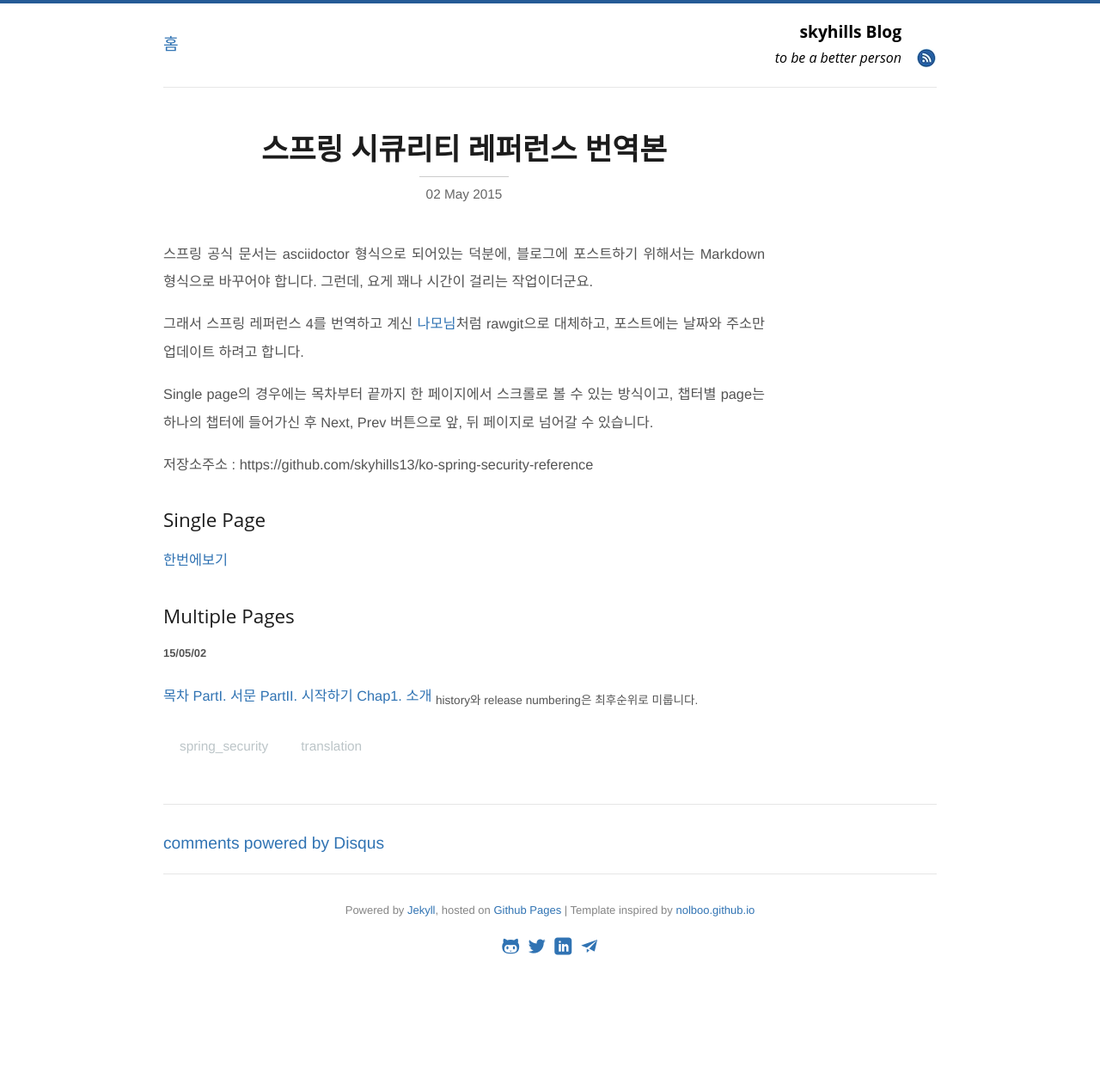
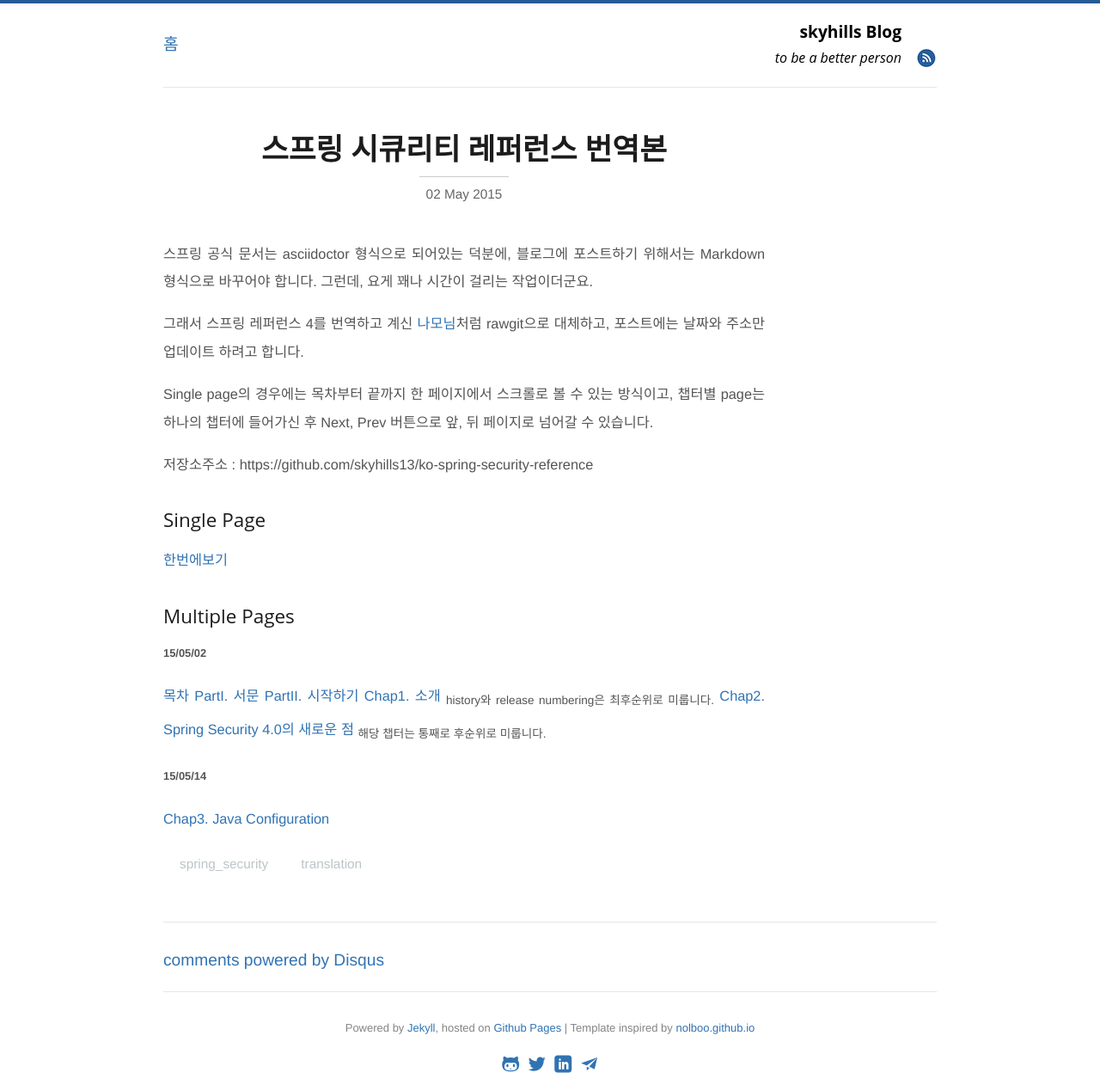
Before and after one commit to skyhills13/skyhills13.github.io, a Jekyll site: the page built from _posts/2015-05-02-Spring-Security-Reference-tran.md, in a window 1280 px wide. Shown: the whole page at 86% size. Built offline with Jekyll 4.4.1, drawn with Linux system fonts in a browser that asks for light colours; Markdown is read by kramdown in place of the engine named in the settings; comment, search, counter and statistics services are not loaded; before the commit the page ends 1132 px from its top, so only the background shows below that.

Commit message:
add chapter 2 ,3

```diff
--- a/_posts/2015-05-02-Spring-Security-Reference-tran.md
+++ b/_posts/2015-05-02-Spring-Security-Reference-tran.md
@@ -27,3 +27,9 @@ Single page의 경우에는 목차부터 끝까지 한 페이지에서 스크롤
 [PartII. 시작하기](https://rawgit.com/skyhills13/ko-spring-security-reference/blob/master/reference/html/getting-started.html)
 [Chap1. 소개](https://rawgit.com/skyhills13/ko-spring-security-reference/blob/master/reference/html/introduction.html)
 <sub>history와 release numbering은 최후순위로 미룹니다.</sub>
+[Chap2. Spring Security 4.0의 새로운 점](https://rawgit.com/skyhills13/ko-spring-security-reference/master/reference/html/new.html)
+<sub>해당 챕터는 통째로 후순위로 미룹니다.</sub>
+
+###### 15/05/14
+
+[Chap3. Java Configuration](https://rawgit.com/skyhills13/ko-spring-security-reference/master/reference/html/jc.html)
```
